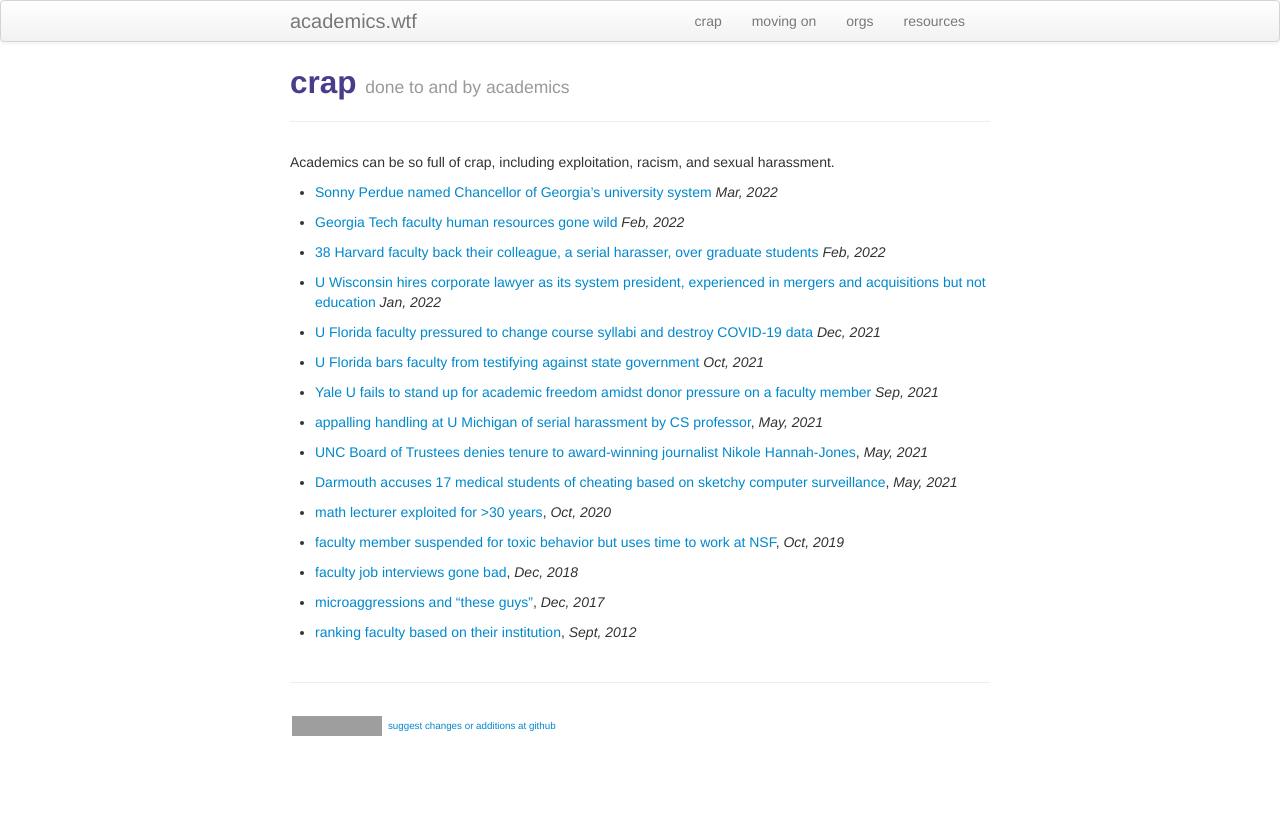
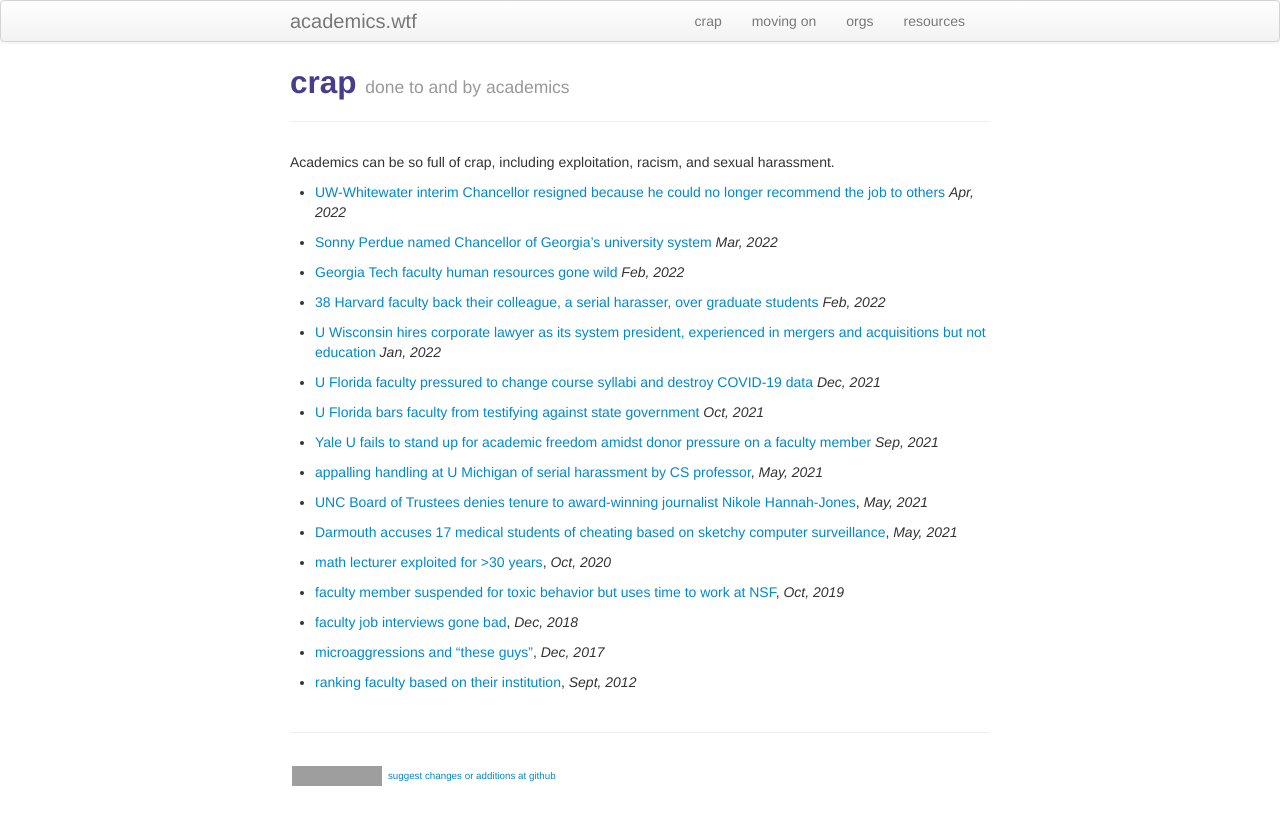
Before and after one commit to kbroman/academics.wtf, a Jekyll site: the page built from crap.md, in a window 1280 px wide. Shown: the top 825 px of the page. Built offline with Jekyll 4.4.1, drawn with Linux system fonts in a browser that asks for light colours; grey boxes are pictures that could not be loaded.

Commit message:
crap.md: UW-Whitewater interim chancellor resigns

```diff
--- a/crap.md
+++ b/crap.md
@@ -7,6 +7,10 @@ description: crap done to and by academics
 
 Academics can be so full of crap, including exploitation, racism, and
 sexual harassment.
+
+- [UW-Whitewater interim Chancellor resigned because he could no longer
+  recommend the job to others](https://madison.com/news/local/education/university/uw-whitewater-chancellors-resignation-linked-to-free-speech-survey/article_7e6e13cd-9b85-5e0d-a951-a9bd755a46a3.html)
+  _Apr, 2022_
 
 - [Sonny Perdue named Chancellor of Georgia's university
   system](https://www.gpb.org/news/2022/03/02/sonny-perdue-officially-gets-university-system-chancellor-job)
```
